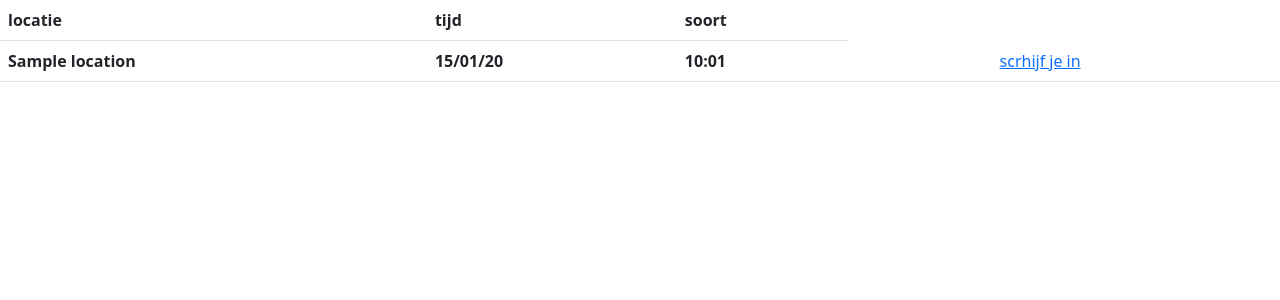
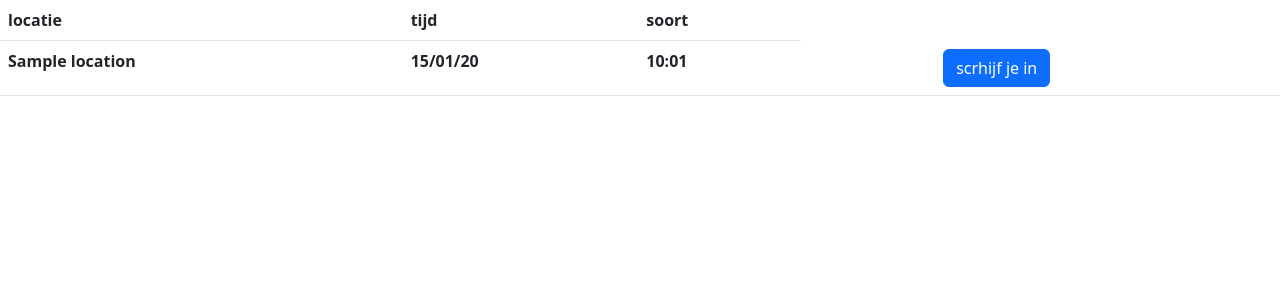
Before and after one commit to D-de-Jong/sd2020-php-p08-trainingsfactory-didaduncanenpep, a Symfony app: template templates/klant/lessons.html.twig in a window 1280 px wide. Shown: the top 300 px of the page. Run offline with Twig, Linux system fonts and the light colour scheme; the template is opened without the code that fills it: most values are stand-ins (such as "Sample title", 1, 10 or a date in 2020); some libraries are stand-ins or nearby versions.

Commit message:
klas joinen gelukt + admin en instructor uit

```diff
--- a/src/Controller/KlantController.php
+++ b/src/Controller/KlantController.php
@@ -77,6 +77,7 @@ class   KlantController extends AbstractController
 
         $registration = new Register();
         $registration->setMember($user);
+        $registration->setPayment('10');
 
 
         $registration->setLesson($lesson);
@@ -85,7 +86,7 @@ class   KlantController extends AbstractController
         $entityManager->flush();
         $this->addFlash(
             'notice',
-            'het item is toegevoegd'
+            'je hebt de les gejoind'
         );
         return $this->redirectToRoute('app_klant')
         ;
--- a/templates/klant/lessons.html.twig
+++ b/templates/klant/lessons.html.twig
@@ -22,7 +22,7 @@
                 <td></td>
                 <td></td>
                 <td></td>
-                <td> <a href="{{ path('join-lesson',{'id':lesson.id}) }}">scrhijf je in</a></td>
+                <td> <a class="btn btn-primary" href="{{ path('join-lesson',{'id':lesson.id}) }}">scrhijf je in</a></td>
 
 
 
```
